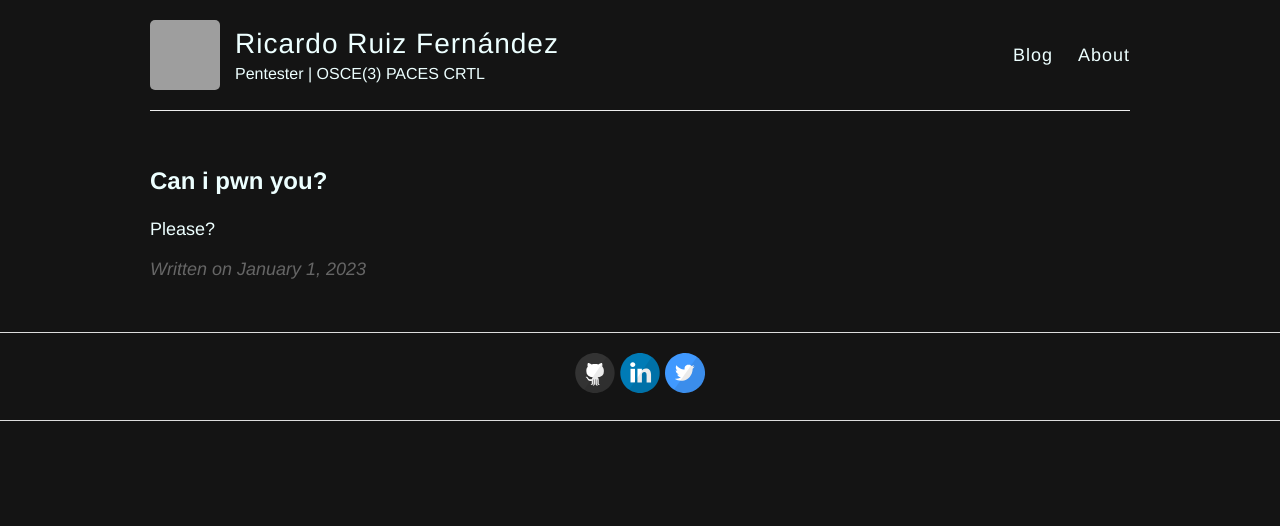
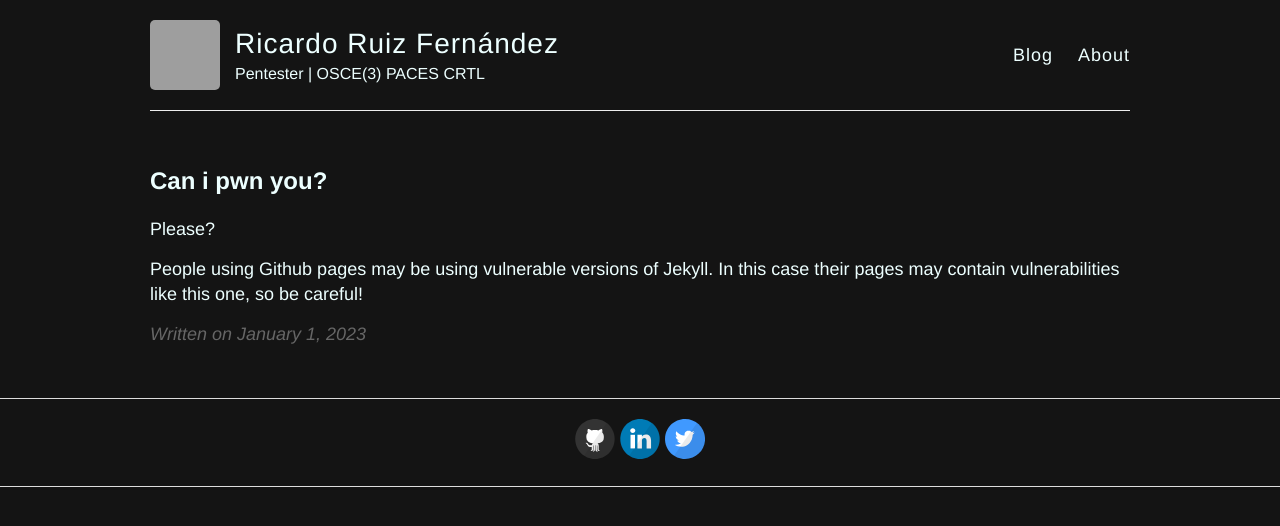
Before and after one commit to ricardojoserf/ricardojoserf.github.io, a Jekyll site: the page built from _posts/2023-1-1-test.md, in a window 1280 px wide. Shown: the top 526 px of the page. Built offline with Jekyll 4.4.1, drawn with Linux system fonts in a browser that asks for light colours; grey boxes are pictures that could not be loaded.

Commit message:
Add files via upload

```diff
--- a/_posts/2023-1-1-test.md
+++ b/_posts/2023-1-1-test.md
@@ -9,4 +9,6 @@ Please?
 <!--more-->
 
 
-<script>alert("Is this pwning you?")</script>
+<script>alert("Is this XSS considered pwning?")</script>
+
+People using Github pages may be using vulnerable versions of Jekyll. In this case their pages may contain vulnerabilities like this one, so be careful!
```
